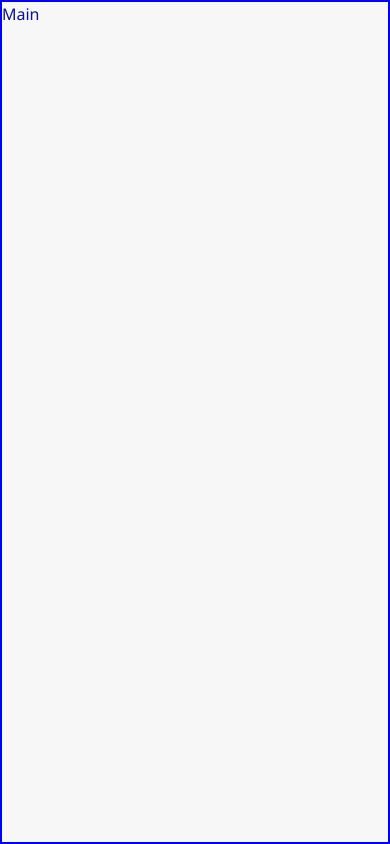
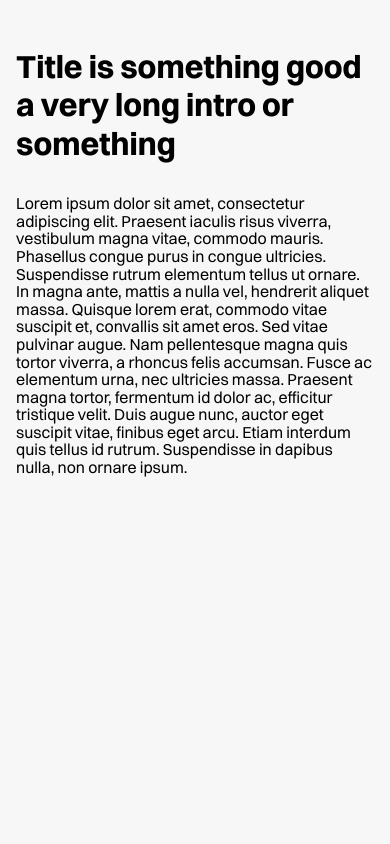
Before and after one commit to risinger7/Portfolio, a Next.js app: page /main in a window 390 px wide. Built offline with nearby package versions, Linux system fonts and the light colour scheme; a web font is replaced by a local one.

Commit message:
grid layout

```diff
--- a/src/app/globals.css
+++ b/src/app/globals.css
@@ -4,7 +4,7 @@
 
 /* Light theme (default) */
 :root {
-  --foreground: #0b1096;
+  --foreground: #000000;
   --background: #f7f7f7;
   --theme-button-background: #181452;
 }
--- a/src/app/page.tsx
+++ b/src/app/page.tsx
@@ -2,7 +2,6 @@
 
 import "./styles.css";
 import useTheme from "../hooks/useTheme";
-import Main from "../components/main/Main";
 import Navbar from "@/components/navbar/Navbar";
 /* import Image from "next/image" */
 import Link from "next/link";
@@ -26,7 +25,6 @@ export default function Home() {
   return (
     <div className="flex flex-col items-start">
       <Navbar />
-      <Main />
       <div className="flex space-x-20 mr-10 mt-20">
         <div className="w-36 h-36 bg-rose-500">colors</div>
         <div className="w-36 h-36 bg-purple-600">colors</div>
--- a/src/components/main/Main.tsx
+++ b/src/components/main/Main.tsx
@@ -1,9 +1,24 @@
 import "./styles.main.css";
-
+import { switzer700, switzer200, switzer400 } from "@/styles/styles.fonts";
 export default function Main() {
   return (
-    <div className="grid-container">
-      <h1>Main</h1>
+    <div className="grid-container mt-12">
+      <h1 className={`${switzer700.className} grid-item title`}>
+        Title is something good a very long intro or something
+      </h1>
+      <p className={`${switzer400.className} grid-item content`}>
+        Lorem ipsum dolor sit amet, consectetur adipiscing elit. Praesent
+        iaculis risus viverra, vestibulum magna vitae, commodo mauris. Phasellus
+        congue purus in congue ultricies. Suspendisse rutrum elementum tellus ut
+        ornare. In magna ante, mattis a nulla vel, hendrerit aliquet massa.
+        Quisque lorem erat, commodo vitae suscipit et, convallis sit amet eros.
+        Sed vitae pulvinar augue. Nam pellentesque magna quis tortor viverra, a
+        rhoncus felis accumsan. Fusce ac elementum urna, nec ultricies massa.
+        Praesent magna tortor, fermentum id dolor ac, efficitur tristique velit.
+        Duis augue nunc, auctor eget suscipit vitae, finibus eget arcu. Etiam
+        interdum quis tellus id rutrum. Suspendisse in dapibus nulla, non ornare
+        ipsum.
+      </p>
     </div>
   );
 }
--- a/src/components/main/styles.main.css
+++ b/src/components/main/styles.main.css
@@ -1,15 +1,73 @@
 .grid-container {
-  min-height: 100vh;
-  min-height: 100dvh;
-  border: 2px solid red;
+  min-height: 100%;
+  /*  min-height: 100dvh; */
+  width: 100%;
+  /* border: 2px solid red; */
   /* follow rule of 2/3 for layout */
   display: grid;
-  grid-template-columns: repeat(5, 1fr);
-  grid-template-rows: auto 1fr auto;
+  row-gap: 2rem;
+  grid-template-columns: [sceen-start] 2rem [content-start] 1fr [content-end] 2rem [sceen-end];
+  grid-template-rows: auto;
 }
 
-@media screen and (max-width: 500px) {
+.grid-item {
+  justify-self: center;
+  height: 100%;
+  justify-items: center;
+  max-width: 800px;
+  /*  border: 1px solid black; */
+  grid-column: content-start / content-end;
+}
+
+.title {
+  font-size: 5rem;
+  line-height: 1.2;
+  color: black;
+}
+
+.content {
+  font-size: 1rem;
+  line-height: 1.1;
+  color: black;
+}
+
+.win-start {
+  grid-area: win-start;
+}
+
+.win-end {
+  grid-area: win-end;
+}
+
+.grid-span-content {
+  grid-column: 2 / 5;
+}
+
+/* Medium screens - Tablets */
+@media screen and (max-width: 900px) {
   .grid-container {
-    border: 2px solid blue;
+    grid-template-columns: [sceen-start] 1rem [content-start] 1fr [content-end] 1rem [sceen-end];
+    /*    border: 2px solid rgb(55, 255, 0); */
+  }
+  .grid-item {
+    max-width: 600px;
+  }
+  .title {
+    font-size: 4rem;
   }
 }
+
+/* Small screens - Mobile */
+@media screen and (max-width: 600px) {
+  .grid-container {
+    column-gap: 0;
+    width: 100%;
+    /*  border: 2px solid blue; /* Border around the grid */
+  }
+  .grid-item {
+    max-width: 360px;
+  }
+  .title {
+    font-size: 2rem;
+  }
+}
--- a/src/styles/styles.fonts.ts
+++ b/src/styles/styles.fonts.ts
@@ -8,9 +8,9 @@ const urbanist400 = Urbanist({ subsets: ["latin"], weight: "400" });
 const urbanist700 = Urbanist({ subsets: ["latin"], weight: "700" });
 
 // local fonts
+const switzer200 = localFont({ src: "../app/fonts/Switzer-Light.ttf" });
 const switzer400 = localFont({ src: "../app/fonts/Switzer-Regular.ttf" });
 const switzer700 = localFont({ src: "../app/fonts/Switzer-Bold.ttf" });
-const switzer200 = localFont({ src: "../app/fonts/Switzer-Light.ttf" });
 
 export {
   bai400,
```
Also changed, not shown: public/space/space3.jpg (added), public/space/wallhaven-gjp1p3.jpg (added).
